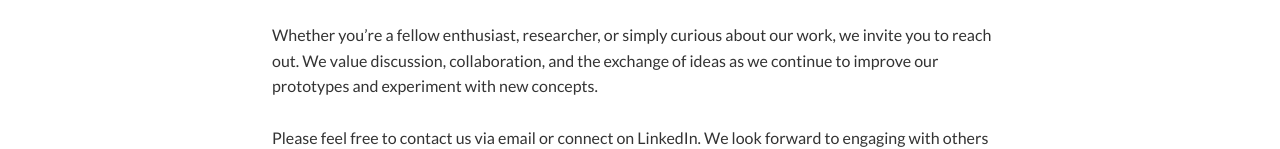
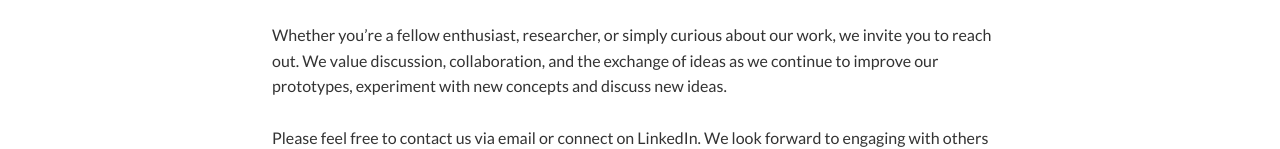
Before and after one commit to holopot360/holopot360.github.io, a plain HTML site: page website/about.html in a window 1280 px wide. Shown: the part 349-498 px from the top of the page. Drawn offline with Linux system fonts and the light colour scheme.

Commit message:
Update about.html

```diff
--- a/website/about.html
+++ b/website/about.html
@@ -59,7 +59,7 @@
     </p>
     <br>
     <p>
-      Whether you’re a fellow enthusiast, researcher, or simply curious about our work, we invite you to reach out. We value discussion, collaboration, and the exchange of ideas as we continue to improve our prototypes and experiment with new concepts.
+      Whether you’re a fellow enthusiast, researcher, or simply curious about our work, we invite you to reach out. We value discussion, collaboration, and the exchange of ideas as we continue to improve our prototypes, experiment with new concepts and discuss new ideas.
     </p>
     <br>
     <p>
```
